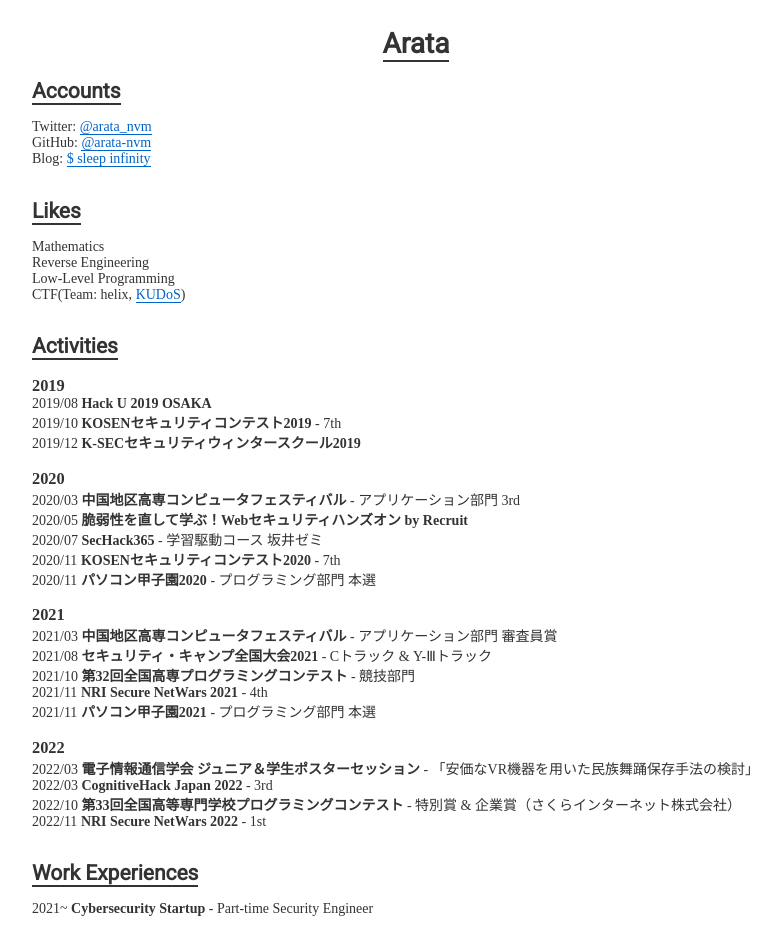
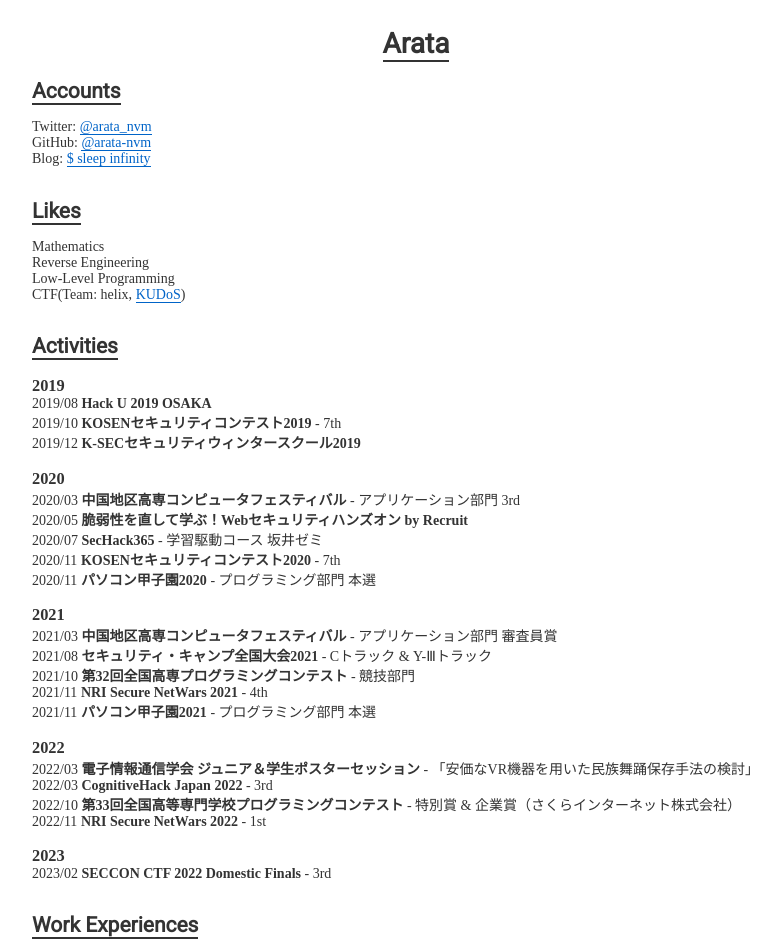
Before and after one commit to arata-nvm/arata-nvm.github.io, a Svelte app: page / in a window 1280 px wide. Shown: the top 948 px of the page, without its empty margins (224-1005 px from the left). Built offline with nearby package versions, Linux system fonts and the light colour scheme.

Commit message:
feat: update activities

```diff
--- a/src/data/activities.js
+++ b/src/data/activities.js
@@ -36,4 +36,11 @@
       { date: "2022/11", name: "NRI Secure NetWars 2022", desc: "1st" },
     ]
   },
+  {
+    year: "2023",
+    items: [
+      { date: "2023/02", name: "SECCON CTF 2022 Domestic Finals", desc: "3rd" },
+    ]
+
+  }
 ];
```
